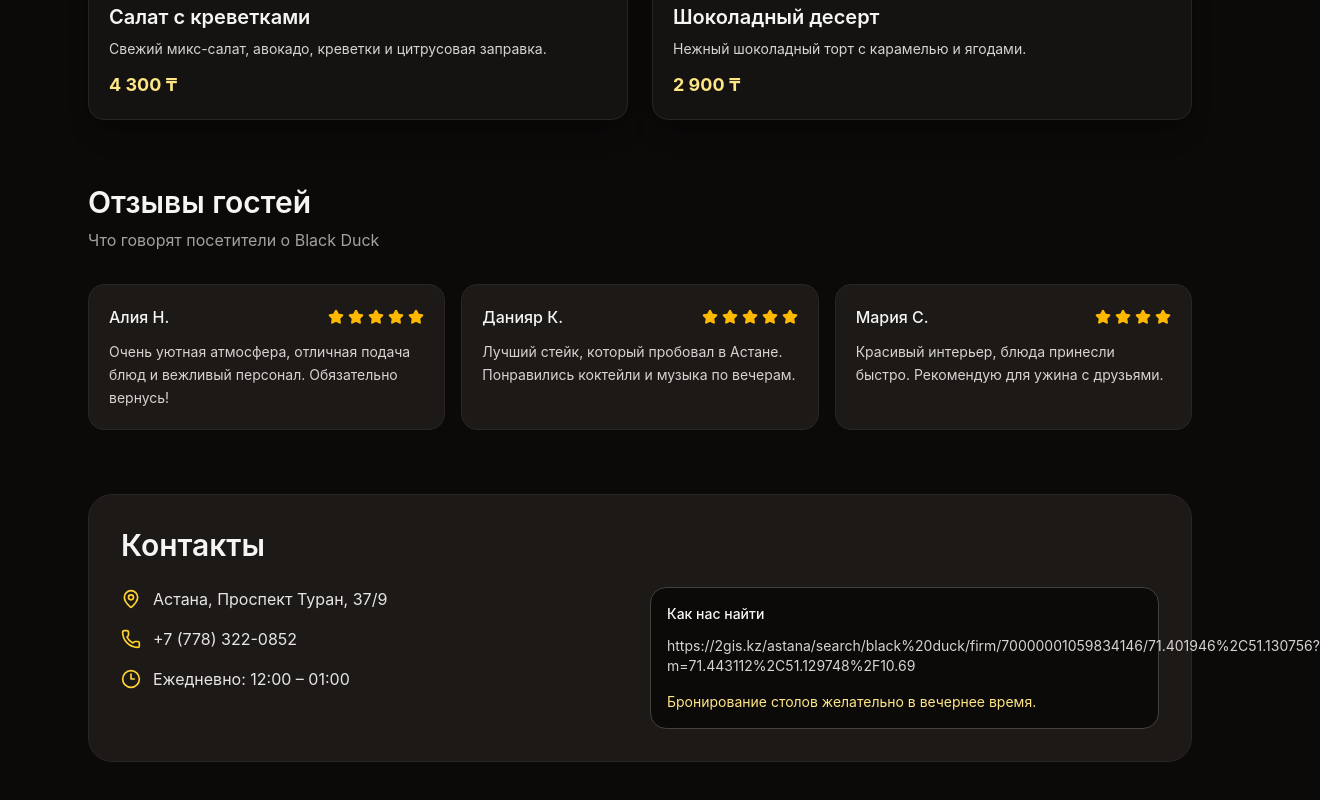
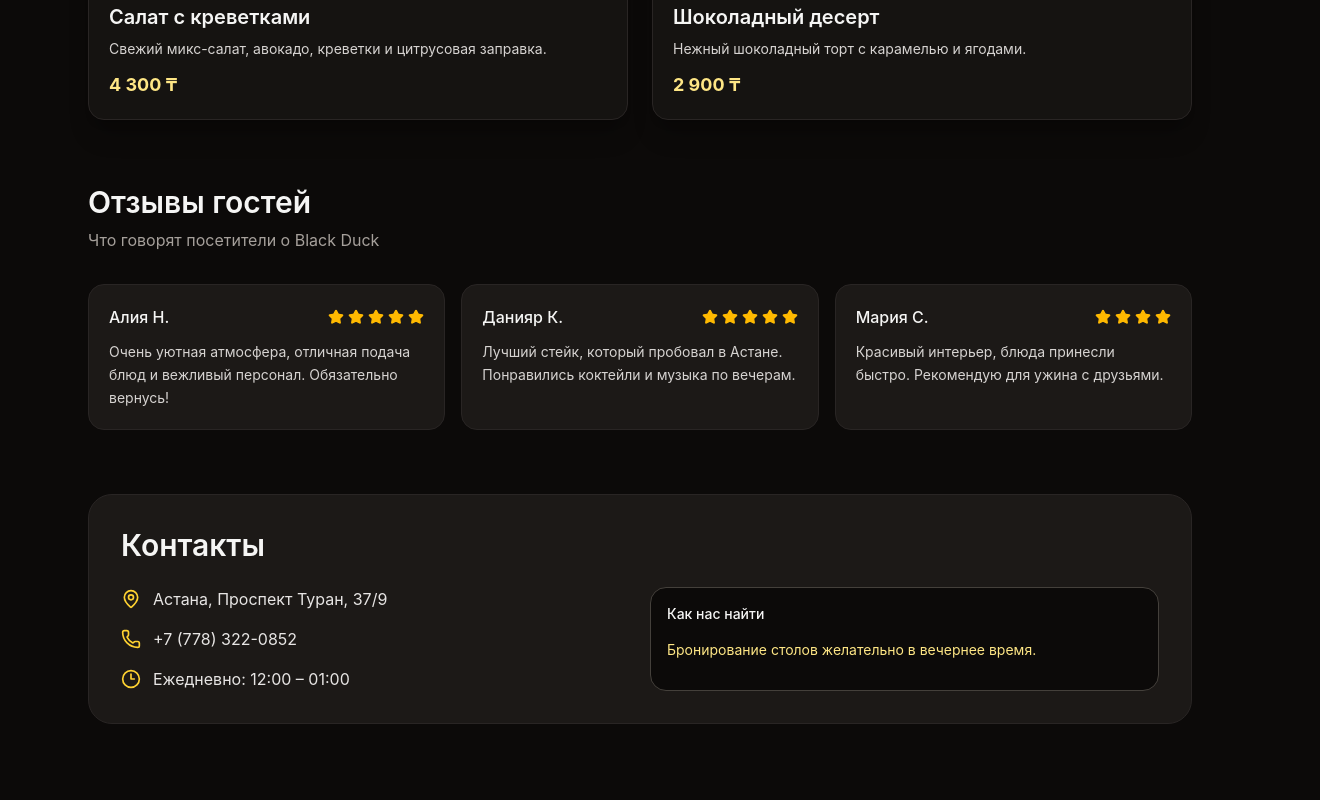
Before and after one commit to syzdykovsamir23/blackduck, a React (Vite) app: page / in a window 1280 px wide. Shown: the part 1408-2208 px from the top of the page, 1320 px wide, since content can reach past the window. Built offline with nearby package versions, Linux system fonts and the light colour scheme; no server answers.

Commit message:
Update App.tsx

```diff
--- a/src/App.tsx
+++ b/src/App.tsx
@@ -137,7 +137,7 @@ function App() {
             <div className="rounded-2xl border border-stone-700 bg-stone-950 p-4 text-sm text-stone-300">
               <p className="mb-3 font-medium text-stone-100">Как нас найти</p>
               <p>
-                https://2gis.kz/astana/search/black%20duck/firm/70000001059834146/71.401946%2C51.130756?m=71.443112%2C51.129748%2F10.69
+
               </p>
               <p className="mt-4 text-amber-200">Бронирование столов желательно в вечернее время.</p>
             </div>
```
